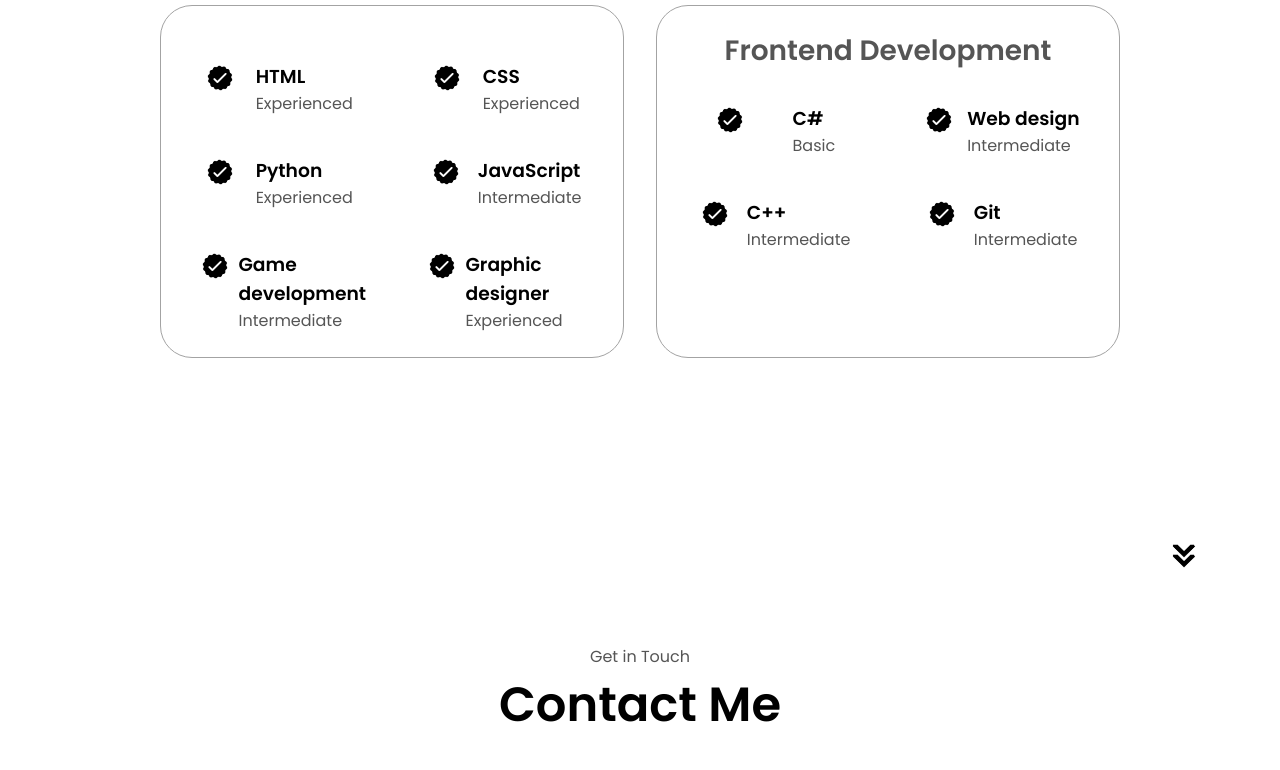
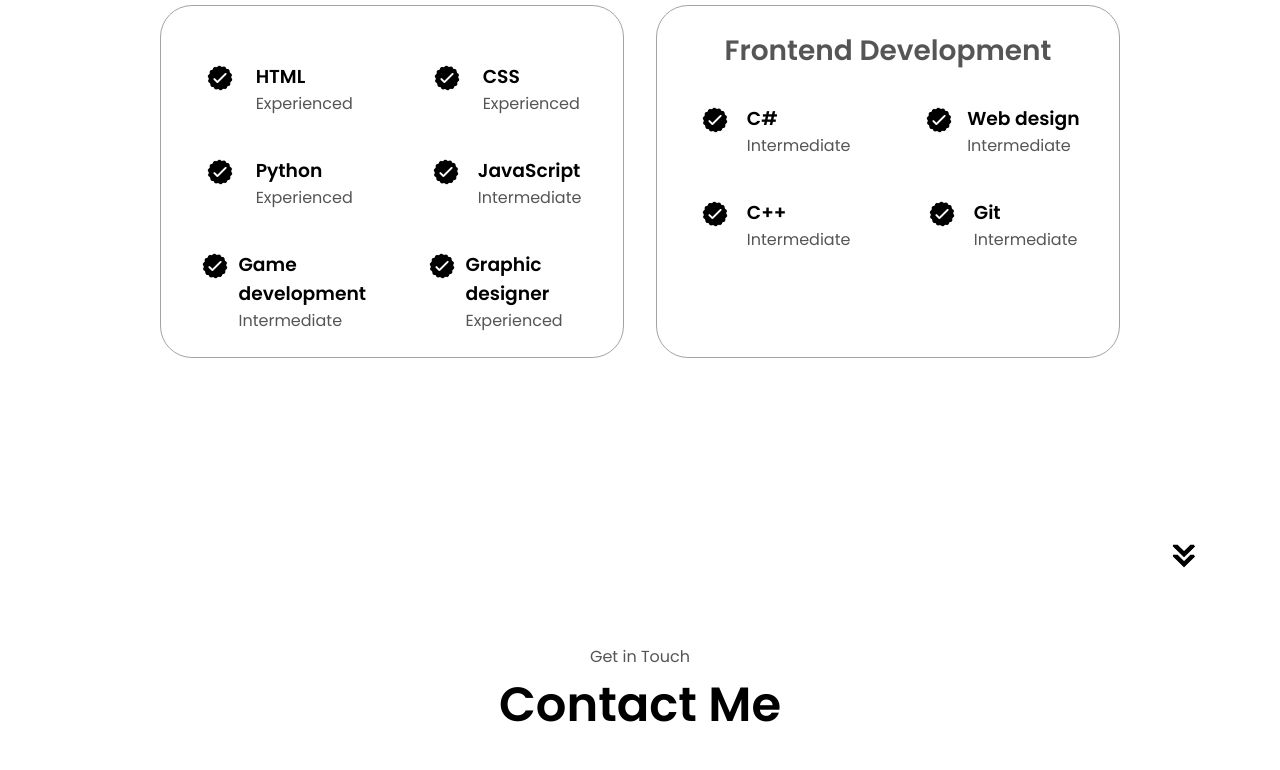
Before and after one commit to R55THEGUY/Portfolio, a plain HTML site: page index.html in a window 1280 px wide. Shown: the part 1820-2590 px from the top of the page. Drawn offline with Linux system fonts and the light colour scheme.

Commit message:
Update index.html

```diff
--- a/index.html
+++ b/index.html
@@ -207,7 +207,7 @@
                 />
                 <div>
                   <h3>C#</h3>
-                  <p>Basic</p>
+                  <p>Intermediate</p>
                 </div>
               </article>
               <article>
```
